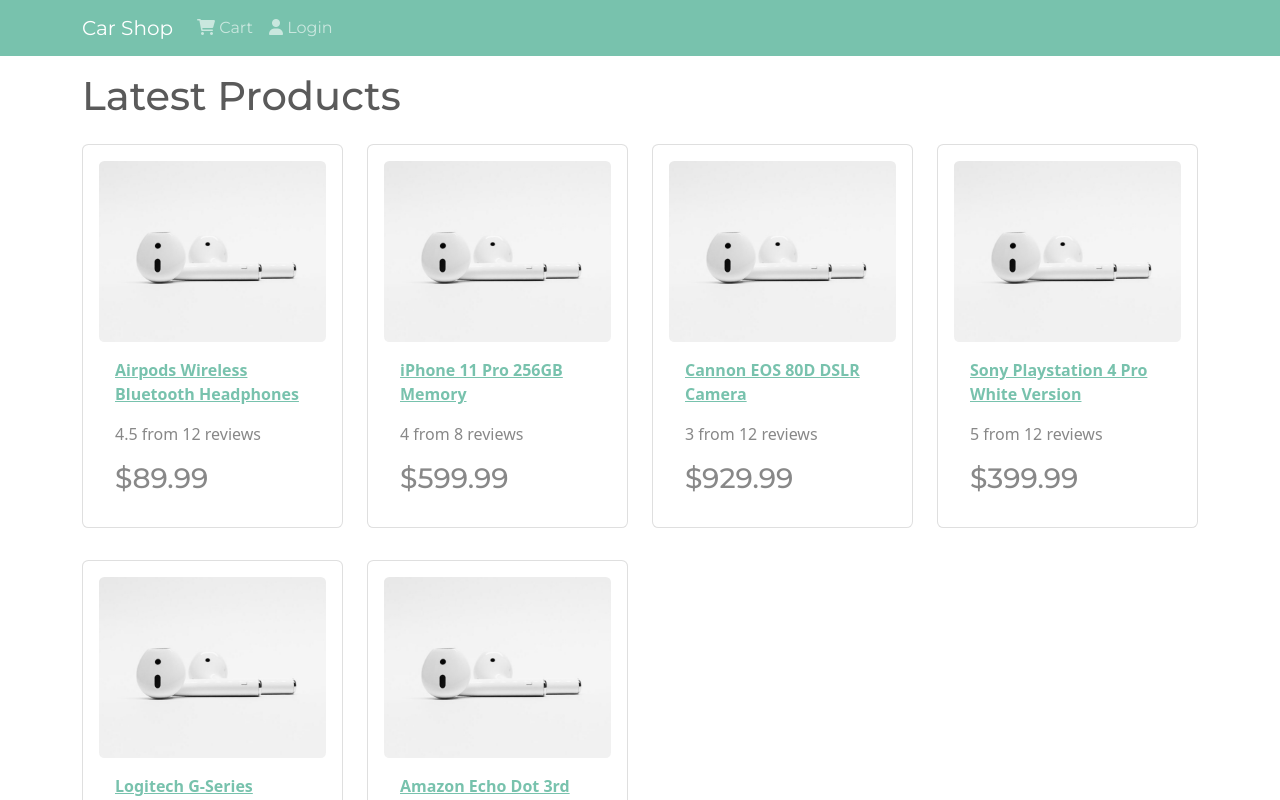
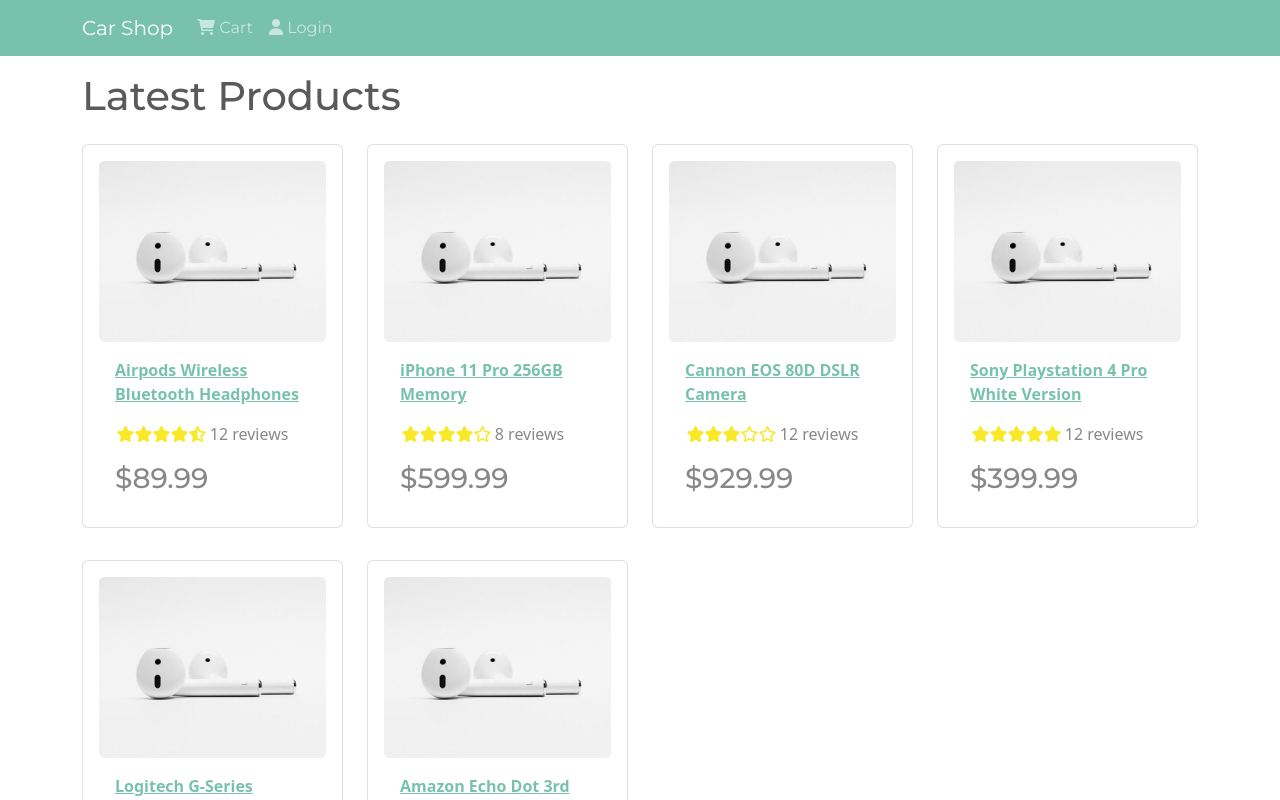
Before and after one commit to Dmytrenko-Roman/django-react-learning, a React (Create React App) app in the folder frontend/: page / in a window 1280 px wide. Shown: the top 800 px of the page. Built offline with nearby package versions, Linux system fonts and the light colour scheme.

Commit message:
❄️ Rating component ❄️

```diff
--- a/frontend/package.json
+++ b/frontend/package.json
@@ -9,6 +9,8 @@
     "react": "^18.2.0",
     "react-bootstrap": "^2.4.0",
     "react-dom": "^18.2.0",
+    "react-router-bootstrap": "^0.26.2",
+    "react-router-dom": "^6.3.0",
     "react-scripts": "5.0.1",
     "web-vitals": "^2.1.4"
   },
--- a/frontend/src/components/Product.js
+++ b/frontend/src/components/Product.js
@@ -1,5 +1,7 @@
 import React from 'react'
 import { Card } from 'react-bootstrap'
+
+import Rating from './Rating'
 
 function Product({ product }) {
   return (
@@ -17,7 +19,11 @@
 
             <Card.Text as='div'>
                 <div className='my-3'>
-                    {product.rating} from {product.numReviews} reviews
+                    <Rating
+                        value={product.rating}
+                        text={`${product.numReviews} reviews`}
+                        color={'#f8e825'}
+                    />
                 </div>
             </Card.Text>
 
--- /dev/null
+++ b/frontend/src/components/Rating.js
@@ -0,0 +1,20 @@
+import React from 'react'
+
+import Star from './Star'
+
+function Rating({ value, text, color }) {
+  return (
+    <div className='rating'>
+        <span>
+            <Star color={color} value={value} lt={1} gt={0.5} />
+            <Star color={color} value={value} lt={2} gt={1.5} />
+            <Star color={color} value={value} lt={3} gt={2.5} />
+            <Star color={color} value={value} lt={4} gt={3.5} />
+            <Star color={color} value={value} lt={5} gt={4.5} />
+        </span>
+        <span>{text && text}</span>
+    </div>
+  )
+}
+
+export default Rating
--- /dev/null
+++ b/frontend/src/components/Star.js
@@ -0,0 +1,16 @@
+import React from 'react'
+
+function Star({ color, value, gt, lt}) {
+  return (
+    <i style={{color}} className={
+        value >= lt
+            ? 'fas fa-star'
+            : value >= gt
+                ? 'fas fa-star-half-alt'
+                : 'far fa-star'
+    }>
+    </i>
+  )
+}
+
+export default Star
--- a/frontend/src/index.css
+++ b/frontend/src/index.css
@@ -1,4 +1,7 @@
-
 main{
   min-height: 80vh;
 }
+
+.rating span{
+  margin: 0.1rem;
+}
```
Also changed, not shown: 1 other file (tests, documents, lock files or other folders).
